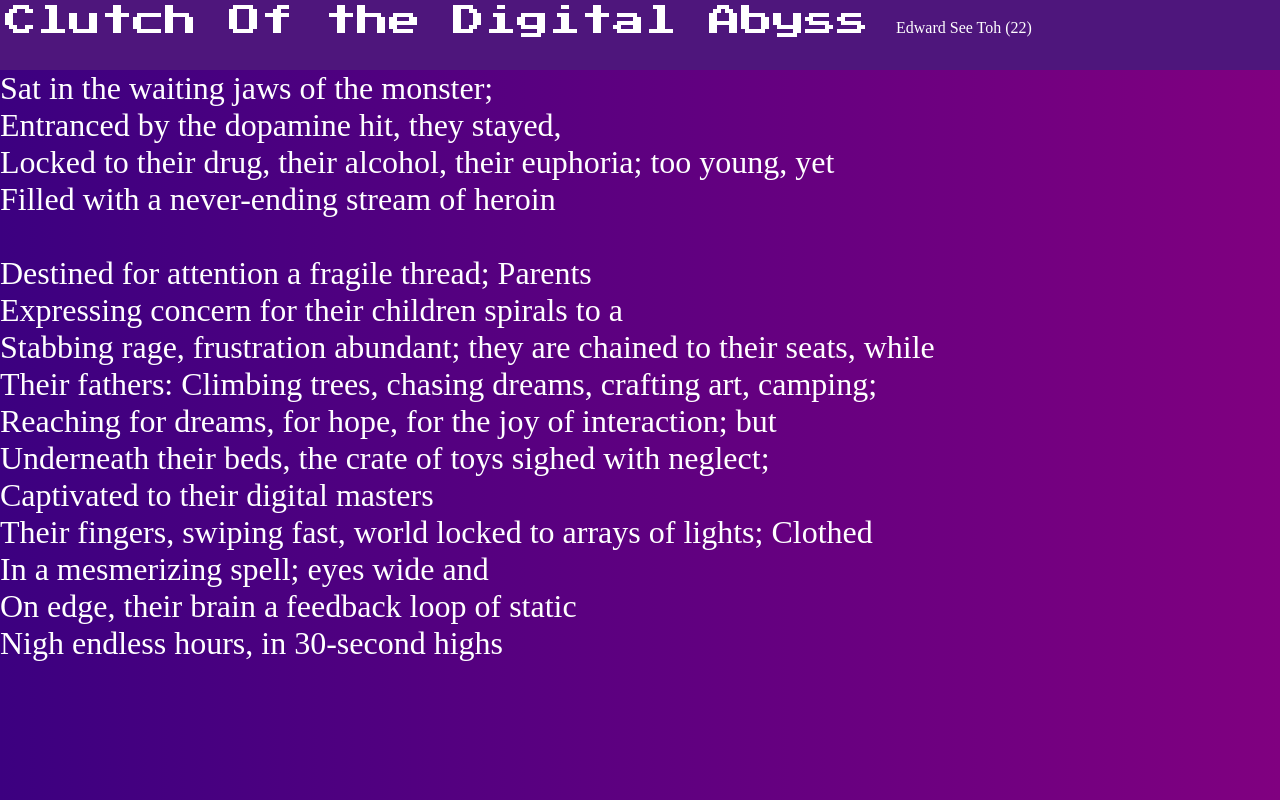
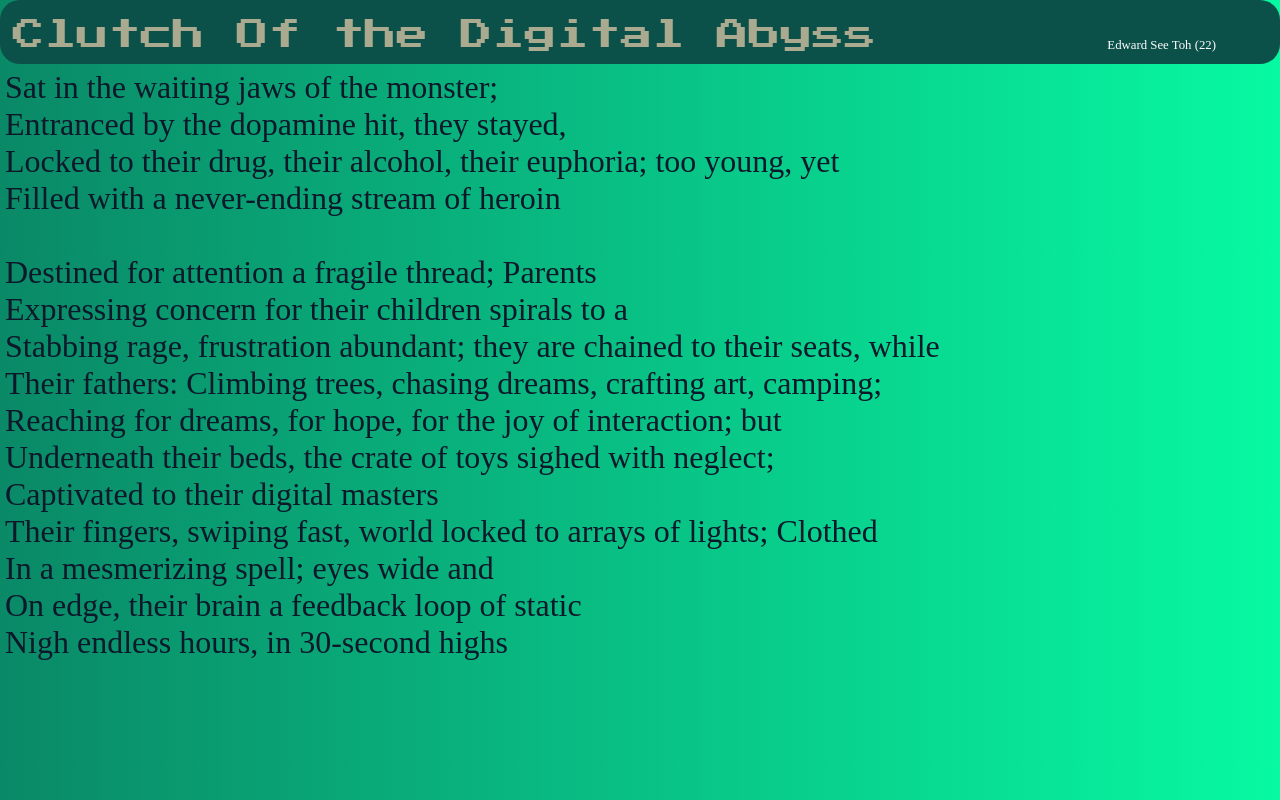
Before and after one commit to Nano-Lover/Nano-Lover.github.io, a plain HTML site: page index.html in a window 1280 px wide. Drawn offline with Linux system fonts and the light colour scheme; a web font is replaced by a local one.

Commit message:
Update styless.css

```diff
--- a/styless.css
+++ b/styless.css
@@ -1,5 +1,6 @@
 body{
-    background: linear-gradient(to right, rgb(60, 0, 128), purple)  ;
+    background: linear-gradient(to left, #07f9a2, #0a8967)  ;
+    /*background: #383845;*/
     background-repeat: no-repeat; /*so that the background does not repeat over and over again*/
     background-attachment: fixed;
     margin:0;
@@ -8,25 +9,33 @@ body{
 .label{
     font-family:anta;
     font-size:2.5vw;
-    color:white
+    /*color:#c7c7b5;*/
+    color:#0d192b;
+    margin:5px;
 }
 #header{
-    height:70px;
+    height:5vw;
     width:auto;
-    background-color:rgb(78, 22, 124);
+    /*background-color:#12122b;*/
+    background-color:#0c5149;
+    border-radius: 20px;
+    position:sticky;
+    top:0px;
 }
 #title{
-    color:white;
+    color:#aaaa91;
+    /*color:white;*/
     font-family:"Press Start 2P";
     font-size:2.5vw;
     position:absolute;
-    top:5px;
-    left:5px;
+    top:1.5vw;
+    left:1vw;
 }
 #name{
     color: white;
     font-family:"anta";
+    font-size:1vw;
     position: absolute;
-    left: 70vw;
-    top:1.5vw;
+    right: 5vw;
+    top: 3vw;
 }
```
